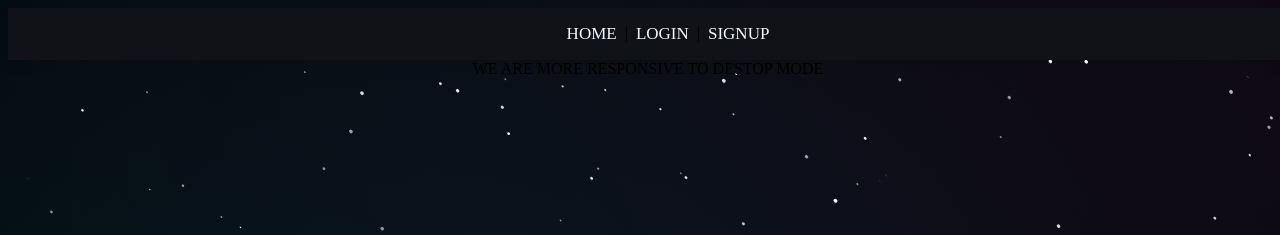
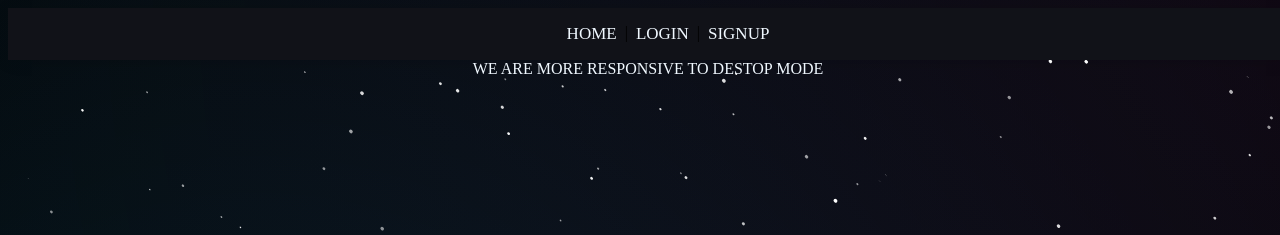
Before and after one commit to utinder1/utinder, a plain HTML site: page index.html in a window 1280 px wide. Shown: the top 235 px of the page. Drawn offline with Linux system fonts and the light colour scheme.

Commit message:
style.css

```diff
--- a/style.css
+++ b/style.css
@@ -106,3 +106,10 @@ main{
 span{
     color: aliceblue;
 }
+body{
+    overflow-x: hidden;
+}
+a{
+    text-align: center;
+    color: aliceblue;
+}
```
